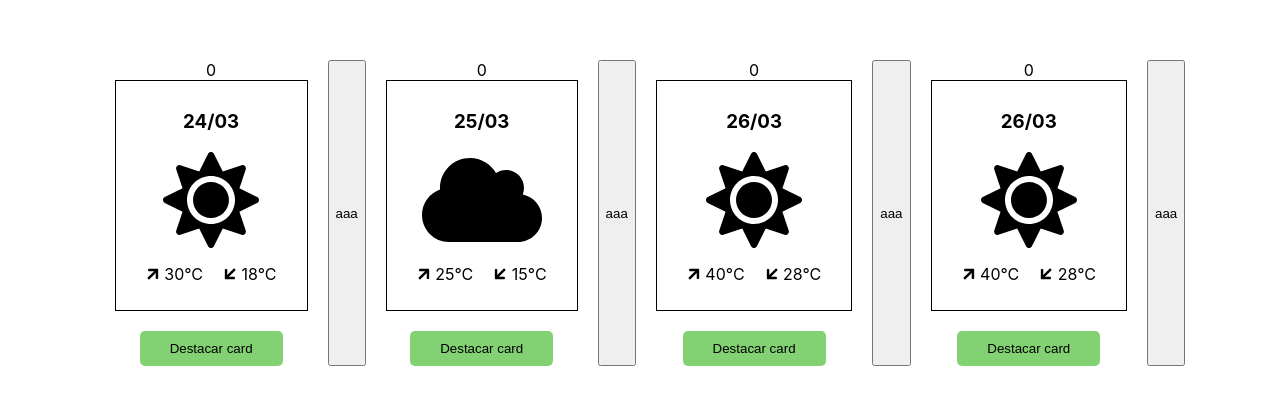
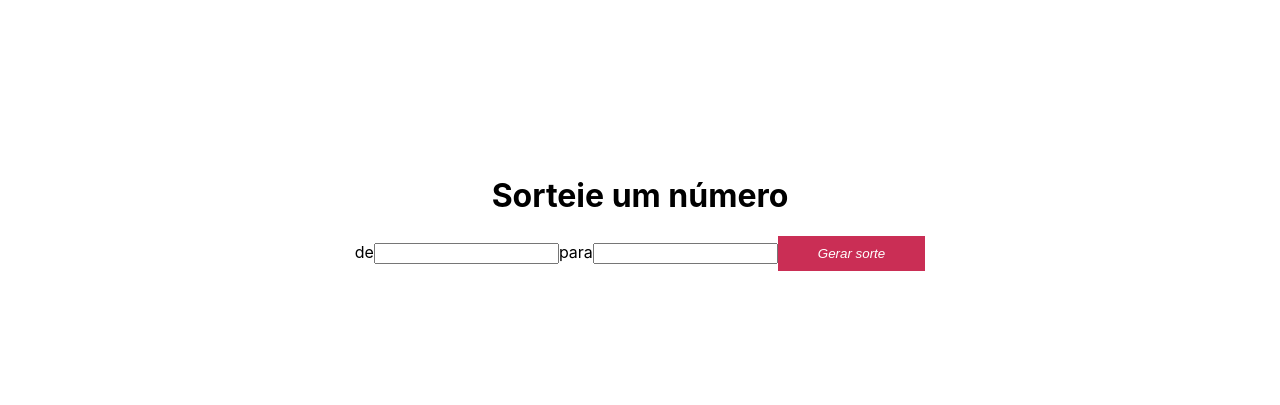
Before and after one commit to yogmel/lets-code-693, a React (Create React App) app: page / in a window 1280 px wide. Shown: the part 187-592 px from the top of the page. Built offline with nearby package versions, Linux system fonts and the light colour scheme; the HTML template or start-up script is replaced by a standard one.

Commit message:
Aula 6 - React - Classes

```diff
--- a/src/App.jsx
+++ b/src/App.jsx
@@ -1,12 +1,12 @@
 import "./App.css";
-import ExercicioQuatro from "./ExercicioQuatro/ExercicioQuatro";
+import ExercicioTresClasse from "./ExercicioTres/ExercicioTresClasse";
 
 // JSX: Javascript XML
 
 function App() {
   return (
     <div className="App">
-      <ExercicioQuatro />
+      <ExercicioTresClasse />
     </div>
   );
 }
--- a/src/ExercicioQuatro/ExercicioQuatro.jsx
+++ b/src/ExercicioQuatro/ExercicioQuatro.jsx
@@ -1,6 +1,6 @@
 import "./ExercicioQuatro.css";
 import Card from "./components/Card";
-import { faSun, faCloud } from "@fortawesome/free-solid-svg-icons";
+import { previsao } from "./data/previsao";
 import { useState } from "react";
 
 /*
@@ -9,56 +9,22 @@ import { useState } from "react";
  * 2. Novo requisito: ao clicar no botão Destacar card, todos os outros destaques devem ser desativados e somente o componente alvo deve ser destacado
  */
 
-const data = [
-  {
-    data: "24/03",
-    icone: faSun,
-    temperatura: {
-      max: 30,
-      min: 18,
-    },
-  },
-  {
-    data: "25/03",
-    icone: faCloud,
-    temperatura: {
-      max: 25,
-      min: 15,
-    },
-  },
-  {
-    data: "26/03",
-    icone: faSun,
-    temperatura: {
-      max: 40,
-      min: 28,
-    },
-  },
-  {
-    data: "26/03",
-    icone: faSun,
-    temperatura: {
-      max: 40,
-      min: 28,
-    },
-  },
-];
+function ExercicioQuatro() {
+  const [dados, setDados] = useState(previsao);
 
-function ExercicioQuatro() {
-  const [count, setCount] = useState(0);
+  const reset = (id) => {
+    const novosDados = dados.map((dado) => ({
+      ...dado,
+      destaque: id === dado.id,
+    }));
+
+    setDados(novosDados);
+  };
 
   return (
     <div className="exercio-quatro">
-      {data.map((item) => (
-        <>
-          <Card
-            data={item.data}
-            icone={item.icone}
-            temperatura={item.temperatura}
-            count={count}
-          />
-          <button onClick={() => setCount(count + 1)}>aaa</button>
-        </>
+      {dados.map((dado) => (
+        <Card dado={dado} reset={reset} />
       ))}
     </div>
   );
--- a/src/ExercicioQuatro/components/Card.jsx
+++ b/src/ExercicioQuatro/components/Card.jsx
@@ -1,18 +1,19 @@
 import { FontAwesomeIcon } from "@fortawesome/react-fontawesome";
 import { faArrowUp, faArrowDown } from "@fortawesome/free-solid-svg-icons";
-import { useState } from "react";
 
 function Card(props) {
+  const { dado, reset } = props;
+
   const {
+    id,
     data,
+    destaque,
     icone,
-    temperatura: { max, min },
-  } = props;
-
-  const [destaque, setDestaque] = useState(false);
+    temperatura: { min, max },
+  } = dado;
 
   const alternarDestaque = () => {
-    setDestaque(!destaque);
+    reset(id);
   };
 
   return (
--- /dev/null
+++ b/src/ExercicioQuatro/data/previsao.js
@@ -0,0 +1,44 @@
+import { faSun, faCloud } from "@fortawesome/free-solid-svg-icons";
+
+export const previsao = [
+  {
+    id: 0,
+    data: "24/03",
+    icone: faSun,
+    temperatura: {
+      max: 30,
+      min: 18,
+    },
+    destaque: false
+  },
+  {
+    id: 1,
+    data: "25/03",
+    icone: faCloud,
+    temperatura: {
+      max: 25,
+      min: 15,
+    },
+    destaque: false
+  },
+  {
+    id: 2,
+    data: "26/03",
+    icone: faSun,
+    temperatura: {
+      max: 40,
+      min: 28,
+    },
+    destaque: false
+  },
+  {
+    id: 3,
+    data: "26/03",
+    icone: faSun,
+    temperatura: {
+      max: 40,
+      min: 28,
+    },
+    destaque: false
+  },
+];
--- /dev/null
+++ b/src/ExercicioTres/ExercicioTresClasse.jsx
@@ -0,0 +1,72 @@
+import { Component } from "react";
+import { Button } from "./../components";
+
+class ExercicioTresClasse extends Component {
+  constructor() {
+    super();
+    this.state = {
+      min: null,
+      max: null,
+      numAleatorio: null,
+      erro: "",
+    };
+  }
+
+  atualizarMin = (evento) => {
+    this.setState({
+      min: parseInt(evento.target.value),
+    });
+  };
+
+  atualizarMax = (evento) => {
+    this.setState({
+      max: parseInt(evento.target.value),
+    });
+  };
+
+  gerarNumAleatorio = () => {
+    const { min, max } = this.state;
+
+    if (min && max) {
+      const num = Math.floor(Math.random() * (max + 1 - min)) + min;
+      this.setState({
+        erro: "",
+        numAleatorio: num,
+      });
+    } else {
+      this.setState({
+        erro: "Insira um número!",
+      });
+    }
+  };
+
+  render() {
+    const { erro, numAleatorio } = this.state;
+    return (
+      <>
+        <h1>Sorteie um número</h1>
+        <section>
+          <span>de</span>
+          <input type="number" name="min" onChange={this.atualizarMin} />
+          <span>para</span>
+          <input type="number" name="max" onChange={this.atualizarMax} />
+          <Button
+            type="primary"
+            texto="Gerar sorte"
+            onClick={this.gerarNumAleatorio}
+          />
+        </section>
+        {/* Mostrar a mensagem de erro somente quando o botão "Gerar sorte" for clicado e qualquer um dos inputs for vazio OU não for um número */}
+        {erro && <p className="erro">Erro: {erro}</p>}
+        {numAleatorio && !erro && (
+          <>
+            <h2>O número sorteado é</h2>
+            <p>{numAleatorio}</p>
+          </>
+        )}
+      </>
+    );
+  }
+}
+
+export default ExercicioTresClasse;
```
Also changed, not shown: src/ExercicioUm/ExercicioUmClasse.jsx (added, +67 -0 lines).
